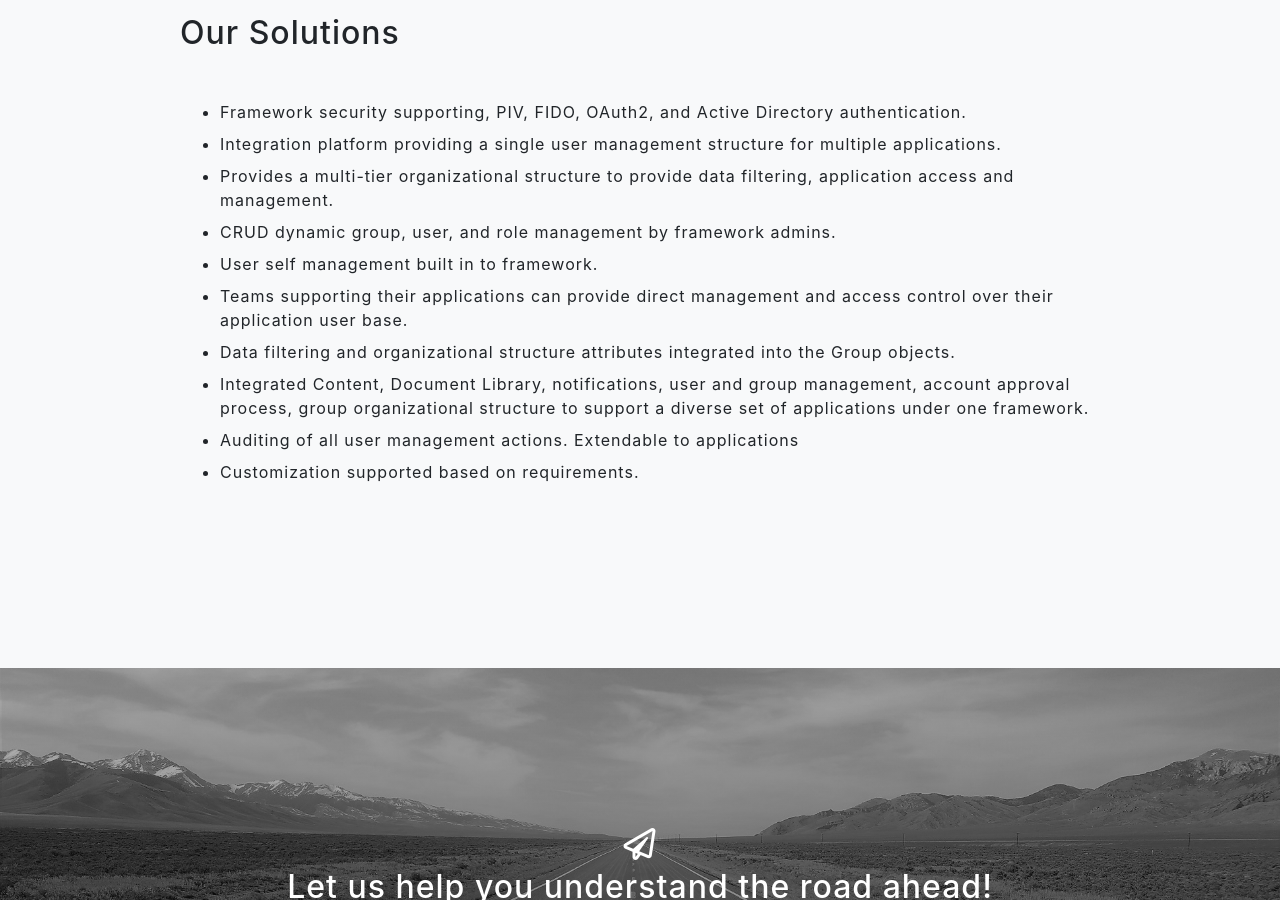
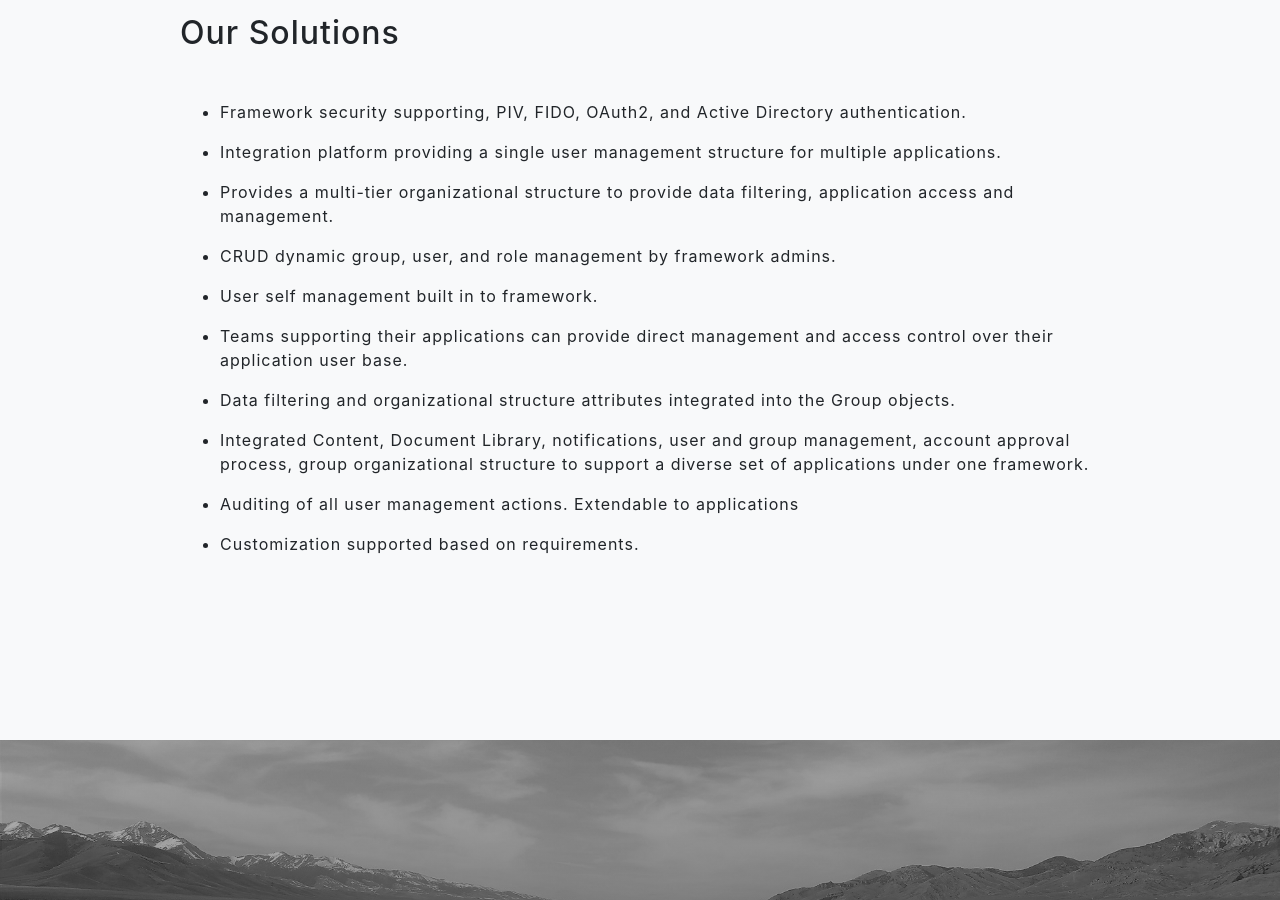
Before and after one commit to opscom/opscom.github.io, a website with bundled scripts: page index.html in a window 1280 px wide. Shown: the part 3300-4200 px from the top of the page. Built offline with nearby package versions, Linux system fonts and the light colour scheme.

Commit message:
adjusting margin bottom

```diff
--- a/index.html
+++ b/index.html
@@ -144,16 +144,16 @@
           <div class="col-lg-10 mx-auto">
             <h2 class="mb-5">Our Solutions</h2>
               <ul class="mb-4">
-<li class="mb-2">Framework security supporting, PIV, FIDO, OAuth2, and Active Directory authentication.</li>
-<li class="mb-2">Integration platform providing a single user management structure for multiple applications.</li>
-<li class="mb-2">Provides a multi-tier organizational structure to provide data filtering, application access and management.</li>
-<li class="mb-2">CRUD dynamic group, user, and role management by framework admins.</li>
-<li class="mb-2">User self management built in to framework.</li>
-<li class="mb-2">Teams supporting their applications can provide direct management and access control over their application user base.</li>
-<li class="mb-2">Data filtering and organizational structure attributes integrated into the Group objects.</li>
-<li class="mb-2">Integrated Content, Document Library, notifications, user and group management, account approval process, group organizational structure to support a diverse set of applications under one framework.</li>
-<li class="mb-2">Auditing of all user management actions. Extendable to applications</li>
-<li class="mb-2">Customization supported based on requirements.</li>
+<li class="mb-3">Framework security supporting, PIV, FIDO, OAuth2, and Active Directory authentication.</li>
+<li class="mb-3">Integration platform providing a single user management structure for multiple applications.</li>
+<li class="mb-3">Provides a multi-tier organizational structure to provide data filtering, application access and management.</li>
+<li class="mb-3">CRUD dynamic group, user, and role management by framework admins.</li>
+<li class="mb-3">User self management built in to framework.</li>
+<li class="mb-3">Teams supporting their applications can provide direct management and access control over their application user base.</li>
+<li class="mb-3">Data filtering and organizational structure attributes integrated into the Group objects.</li>
+<li class="mb-3">Integrated Content, Document Library, notifications, user and group management, account approval process, group organizational structure to support a diverse set of applications under one framework.</li>
+<li class="mb-3">Auditing of all user management actions. Extendable to applications</li>
+<li class="mb-3">Customization supported based on requirements.</li>
               </ul>
           </div>
         </div>
```
